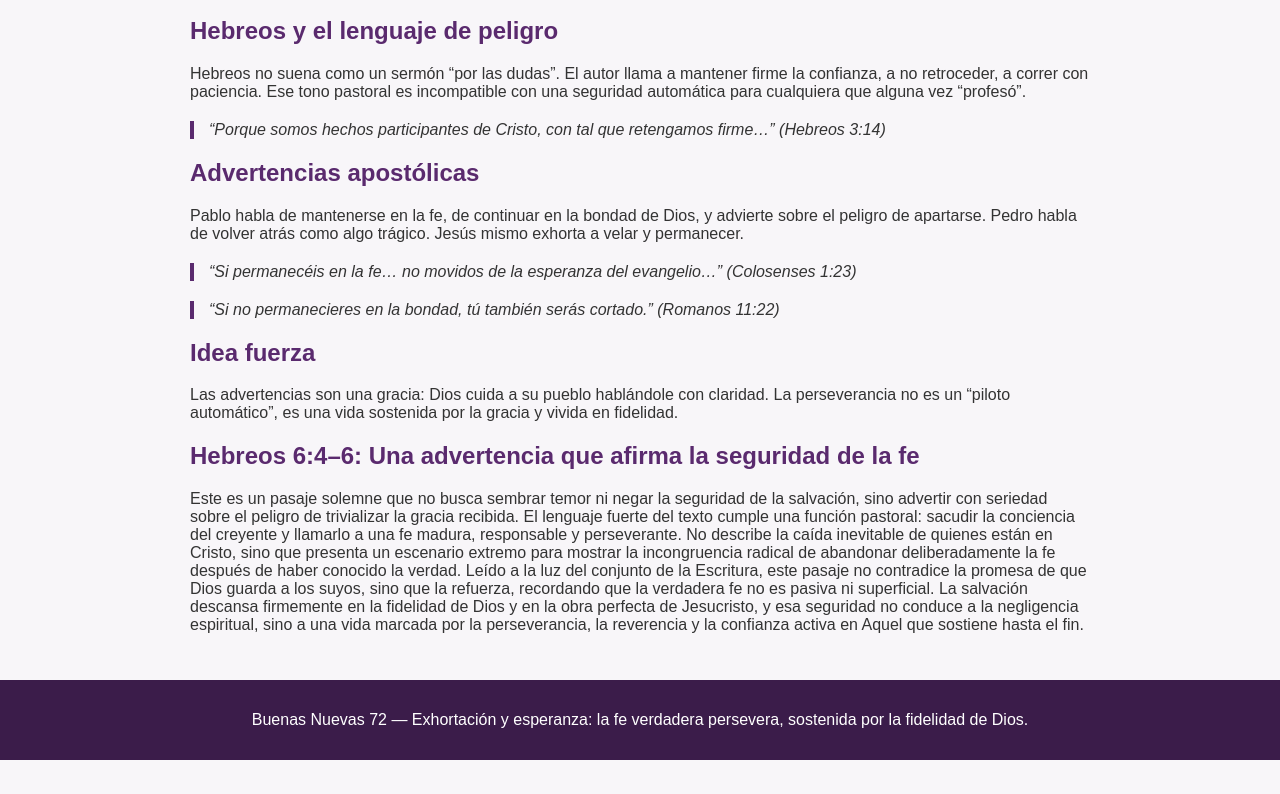
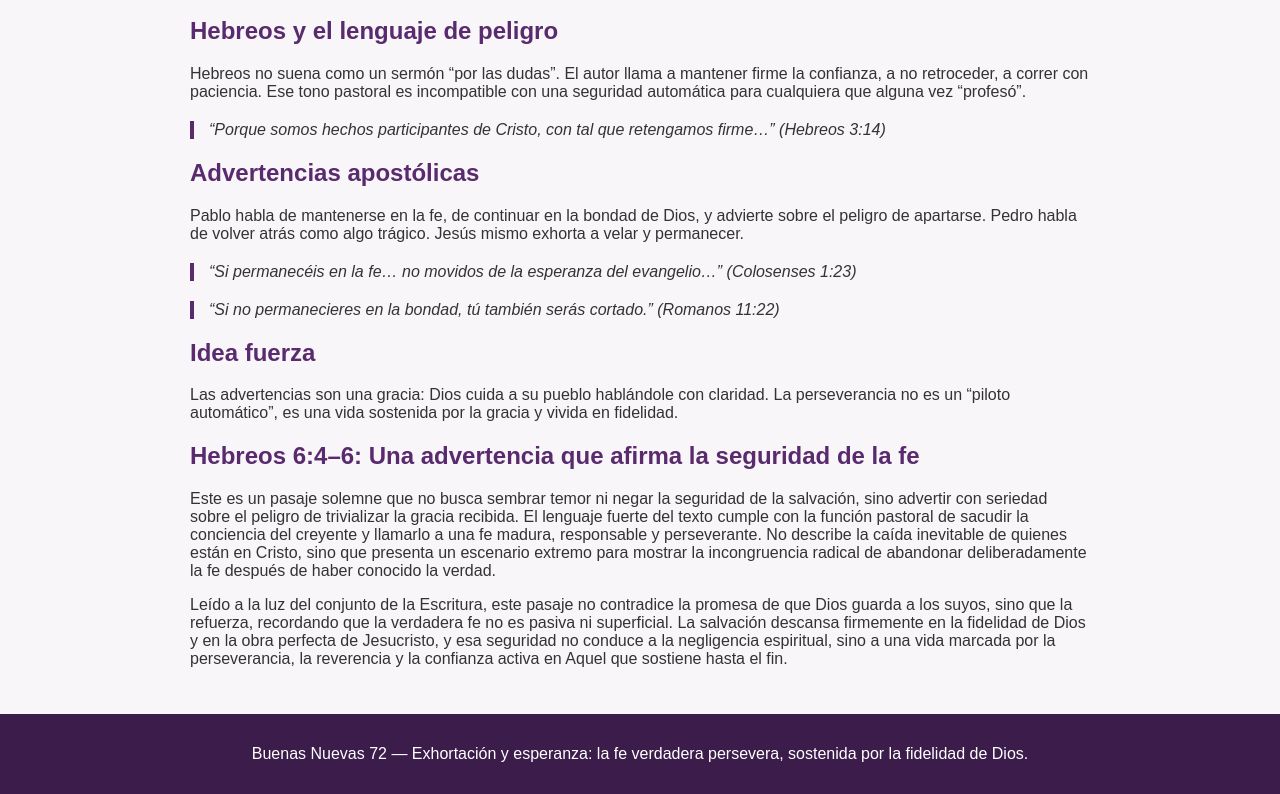
Before and after one commit to pereyralesser/buenas-nuevas-72, a plain HTML site: page advertencias.html in a window 1280 px wide. Shown: the part 423-1217 px from the top of the page. Before the commit the page ends 1183 px from the top, so only its background shows below. Drawn offline with Linux system fonts and the light colour scheme.

Commit message:
Update advertencias.html

```diff
--- a/advertencias.html
+++ b/advertencias.html
@@ -81,11 +81,11 @@
   </p>
 
  <h2>Hebreos 6:4–6: Una advertencia que afirma la seguridad de la fe</h2>
-  <p>
-    Este es un pasaje solemne que no busca sembrar temor ni negar la seguridad de la salvación, sino advertir con seriedad sobre el peligro de trivializar la gracia recibida. El lenguaje fuerte del texto cumple una función pastoral: sacudir la conciencia del creyente y llamarlo a una fe madura, responsable y perseverante. No describe la caída inevitable de quienes están en Cristo, sino que presenta un escenario extremo para mostrar la incongruencia radical de abandonar deliberadamente la fe después de haber conocido la verdad.
-
-Leído a la luz del conjunto de la Escritura, este pasaje no contradice la promesa de que Dios guarda a los suyos, sino que la refuerza, recordando que la verdadera fe no es pasiva ni superficial. La salvación descansa firmemente en la fidelidad de Dios y en la obra perfecta de Jesucristo, y esa seguridad no conduce a la negligencia espiritual, sino a una vida marcada por la perseverancia, la reverencia y la confianza activa en Aquel que sostiene hasta el fin.
-  </p>
+    <p>
+Este es un pasaje solemne que no busca sembrar temor ni negar la seguridad de la salvación, sino advertir con seriedad sobre el peligro de trivializar la gracia recibida. El lenguaje fuerte del texto cumple con la función pastoral de sacudir la conciencia del creyente y llamarlo a una fe madura, responsable y perseverante.
+No describe la caída inevitable de quienes están en Cristo, sino que presenta un escenario extremo para mostrar la incongruencia radical de abandonar deliberadamente la fe después de haber conocido la verdad.</p>
+    <p>
+Leído a la luz del conjunto de la Escritura, este pasaje no contradice la promesa de que Dios guarda a los suyos, sino que la refuerza, recordando que la verdadera fe no es pasiva ni superficial. La salvación descansa firmemente en la fidelidad de Dios y en la obra perfecta de Jesucristo, y esa seguridad no conduce a la negligencia espiritual, sino a una vida marcada por la perseverancia, la reverencia y la confianza activa en Aquel que sostiene hasta el fin.</p>
 
 </main>
 
```
